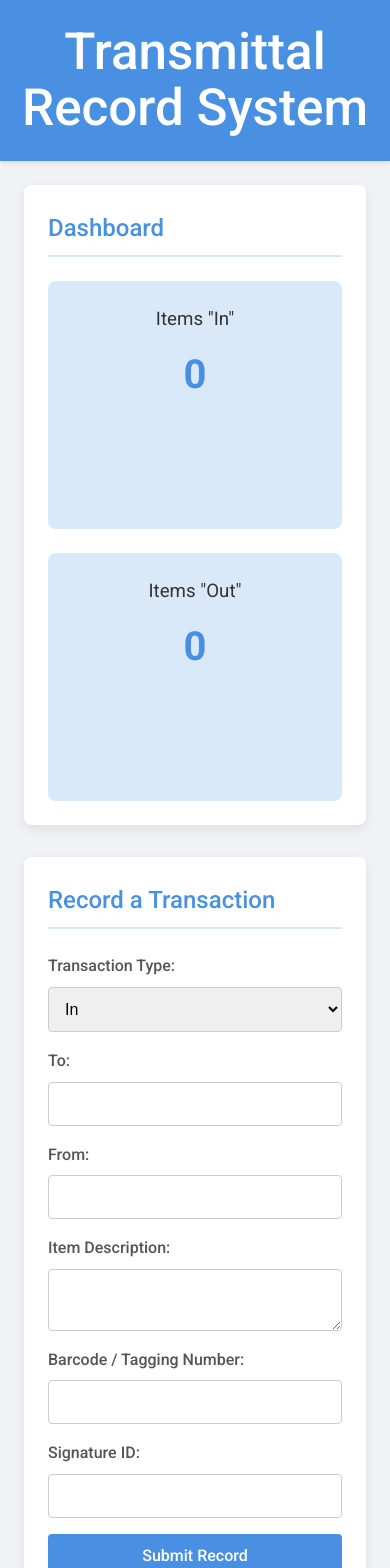
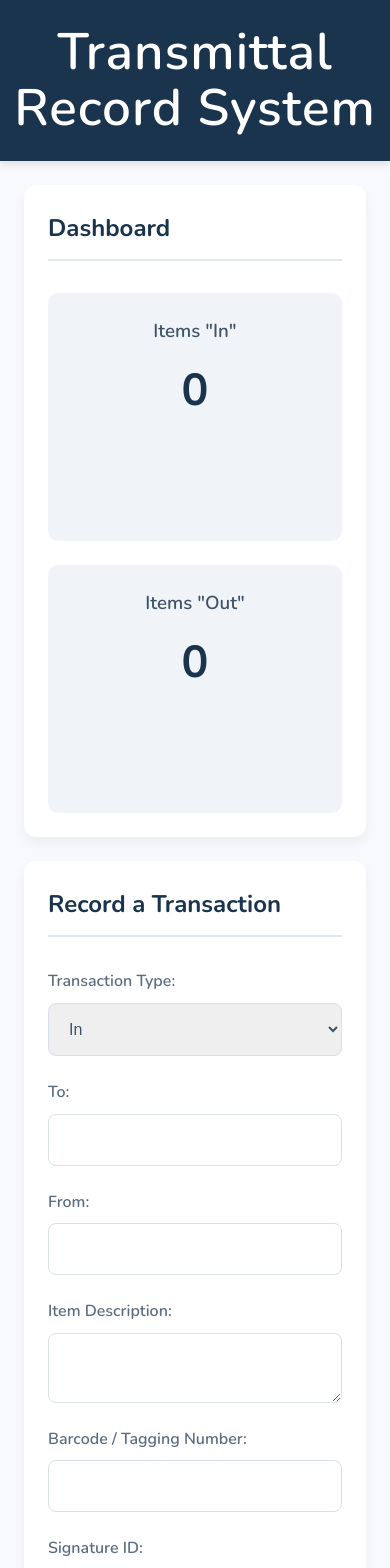
Before and after one commit to nhoelnhico/Transmital-System, a React (Vite) app in the folder frontend-react/: page / in a window 390 px wide. Shown: the top 1568 px of the page. Built offline with nearby package versions, Linux system fonts and the light colour scheme; no server answers.

Commit message:
Working Transmittal System

```diff
--- a/frontend-react/src/App.css
+++ b/frontend-react/src/App.css
@@ -1,20 +1,20 @@
 /* Color Palette:
-   Primary: #4a90e2 (a clean blue)
-   Accent: #d9e9f9 (light blue for backgrounds)
-   Background: #f0f2f5 (light gray)
-   Text: #333333 (dark gray)
+   Background: #F7F9FC
+   Card Background: #FFFFFF
+   Primary/Accent: #1A344E (a deep, professional blue)
+   Text: #3F5267
+   Borders/Shadows: a soft gray
 */
+@import url('https://fonts.googleapis.com/css2?family=Nunito:wght@400;600;700&display=swap');
 
-/* --- Basic Styles and Typography --- */
-@import url('https://fonts.googleapis.com/css2?family=Roboto:wght@400;500;700&display=swap');
-
+/* --- General Styles --- */
 body {
-    font-family: 'Roboto', sans-serif;
-    background-color: #f0f2f5;
-    color: #333333;
-    line-height: 1.6;
+    font-family: 'Nunito', sans-serif;
+    background-color: #F7F9FC;
+    color: #3F5267;
     margin: 0;
     padding: 0;
+    line-height: 1.6;
 }
 
 #root {
@@ -24,71 +24,83 @@ body {
 }
 
 header {
-    background-color: #4a90e2;
+    background-color: #1A344E;
     color: white;
     padding: 1.5rem 0;
     text-align: center;
-    box-shadow: 0 2px 4px rgba(0, 0, 0, 0.1);
+    box-shadow: 0 4px 8px rgba(0, 0, 0, 0.1);
 }
 
 header h1 {
     margin: 0;
-    font-weight: 500;
+    font-weight: 600;
+    letter-spacing: 1px;
 }
 
 main {
     flex-grow: 1;
-    max-width: 1200px;
-    margin: 2rem auto; /* This centers the content */
+    max-width: 1100px;
+    margin: 2rem auto;
     padding: 1rem;
     display: grid;
     gap: 2rem;
     grid-template-columns: 1fr;
-
 }
 
-/* --- Section and Card Styles --- */
+/* --- Card Sections --- */
 section {
-    background-color: white;
-    border-radius: 8px;
-    box-shadow: 0 4px 12px rgba(0, 0, 0, 0.08);
-    padding: 1.5rem;
+    background-color: #FFFFFF;
+    border-radius: 12px;
+    box-shadow: 0 6px 12px rgba(0, 0, 0, 0.05);
+    padding: 2rem;
+    transition: transform 0.2s ease, box-shadow 0.2s ease;
+}
+
+section:hover {
+    transform: translateY(-5px);
+    box-shadow: 0 8px 16px rgba(0, 0, 0, 0.1);
 }
 
 h2 {
-    color: #4a90e2;
-    border-bottom: 2px solid #d9e9f9;
-    padding-bottom: 0.5rem;
+    color: #1A344E;
+    border-bottom: 2px solid #E0E7ED;
+    padding-bottom: 0.75rem;
     margin-top: 0;
-    margin-bottom: 1.5rem;
-    font-weight: 500;
+    margin-bottom: 2rem;
+    font-weight: 700;
 }
 
 /* --- Dashboard Section --- */
 .dashboard-stats {
     display: flex;
     gap: 1.5rem;
-    flex-wrap: wrap; /* Allows cards to wrap on smaller screens */
+    flex-wrap: wrap;
+    justify-content: space-around;
 }
 
 .stat-card {
-    background-color: #d9e9f9;
+    background-color: #F0F4F8;
     padding: 1.5rem;
-    border-radius: 8px;
+    border-radius: 10px;
     text-align: center;
-    flex: 1 1 200px; /* Flexbox settings for responsiveness */
+    flex: 1 1 200px;
+    transition: background-color 0.2s ease;
+}
+
+.stat-card:hover {
+    background-color: #E6EEF6;
 }
 
 .stat-card h3 {
     margin: 0 0 0.5rem;
-    font-weight: 400;
-    color: #333;
+    font-weight: 600;
+    color: #3F5267;
 }
 
 .stat-card p {
-    font-size: 2.5rem;
+    font-size: 2.8rem;
     font-weight: 700;
-    color: #4a90e2;
+    color: #1A344E;
     margin: 0;
 }
 
@@ -96,24 +108,34 @@ h2 {
 form {
     display: flex;
     flex-direction: column;
-    gap: 1rem;
+    gap: 1.5rem;
 }
 
 label {
-    font-weight: 500;
-    color: #555;
-    margin-bottom: -0.5rem;
+    font-weight: 600;
+    color: #5A6D80;
+    margin-bottom: -1rem;
 }
 
 input,
 textarea,
 select {
     width: 100%;
-    padding: 0.75rem;
-    border: 1px solid #cccccc;
-    border-radius: 4px;
+    padding: 1rem;
+    border: 1px solid #D9E0E7;
+    border-radius: 8px;
     box-sizing: border-box;
     font-size: 1rem;
+    color: #3F5267;
+    transition: border-color 0.2s ease, box-shadow 0.2s ease;
+}
+
+input:focus,
+textarea:focus,
+select:focus {
+    outline: none;
+    border-color: #1A344E;
+    box-shadow: 0 0 0 3px rgba(26, 52, 78, 0.1);
 }
 
 textarea {
@@ -121,25 +143,26 @@ textarea {
 }
 
 button {
-    background-color: #4a90e2;
+    background-color: #1A344E;
     color: white;
-    padding: 0.75rem 1.5rem;
+    padding: 1rem 2rem;
     border: none;
-    border-radius: 4px;
+    border-radius: 8px;
     cursor: pointer;
-    font-size: 1rem;
-    font-weight: 500;
-    transition: background-color 0.2s;
+    font-size: 1.1rem;
+    font-weight: 600;
+    transition: background-color 0.2s ease, transform 0.1s ease;
 }
 
 button:hover {
-    background-color: #3876c4;
+    background-color: #24405C;
+    transform: translateY(-2px);
 }
 
 .search-input-container {
     display: flex;
     gap: 1rem;
-    margin-bottom: 1rem;
+    margin-bottom: 1.5rem;
 }
 
 .search-input-container input {
@@ -150,24 +173,25 @@ button:hover {
 .data-table {
     width: 100%;
     border-collapse: collapse;
-    margin-top: 1rem;
-    font-size: 0.9rem;
+    margin-top: 1.5rem;
+    font-size: 0.95rem;
 }
 
 .data-table th,
 .data-table td {
-    border: 1px solid #e0e0e0;
-    padding: 0.75rem;
+    border-bottom: 1px solid #E0E7ED;
+    padding: 1rem;
     text-align: left;
 }
 
 .data-table th {
-    background-color: #f5f5f5;
-    font-weight: 500;
+    background-color: #F7F9FC;
+    font-weight: 600;
+    color: #1A344E;
 }
 
-.data-table tbody tr:nth-child(even) {
-    background-color: #fafafa;
+.data-table tbody tr:hover {
+    background-color: #F0F4F8;
 }
 
 /* --- Activity Log List --- */
@@ -177,19 +201,29 @@ button:hover {
 }
 
 #logs-list li {
-    background: #fafafa;
-    padding: 0.75rem;
-    border-left: 4px solid #4a90e2;
-    border-radius: 4px;
-    margin-bottom: 0.5rem;
-    font-size: 0.9rem;
+    background: #F7F9FC;
+    padding: 1rem;
+    border-left: 4px solid #1A344E;
+    border-radius: 6px;
+    margin-bottom: 1rem;
+    font-size: 0.95rem;
+    transition: background-color 0.2s ease;
 }
 
-/* --- Media Queries for Responsiveness --- */
+#logs-list li:hover {
+    background-color: #E6EEF6;
+}
+
+/* --- Media Queries --- */
 @media (max-width: 768px) {
     main {
         margin: 1rem;
         padding: 0.5rem;
+        gap: 1.5rem;
+    }
+
+    section {
+        padding: 1.5rem;
     }
 
     .dashboard-stats {
@@ -204,4 +238,9 @@ button:hover {
         width: 100%;
     }
 
+    .data-table th,
+    .data-table td {
+        padding: 0.75rem;
+        font-size: 0.85rem;
+    }
 }
--- a/frontend-react/src/App.jsx
+++ b/frontend-react/src/App.jsx
@@ -1,5 +1,3 @@
-// frontend-react/src/App.jsx
-
 import React, { useState, useEffect } from 'react';
 import axios from 'axios';
 import Dashboard from './components/Dashboard';
@@ -11,7 +9,7 @@ import './App.css';
 function App() {
   const [inCount, setInCount] = useState(0);
   const [outCount, setOutCount] = useState(0);
-  const [refreshLogs, setRefreshLogs] = useState(0); // New state to trigger log refresh
+  const [refreshLogs, setRefreshLogs] = useState(0);
 
   const fetchDashboardCounts = async () => {
     try {
@@ -25,7 +23,7 @@ function App() {
 
   const handleTransactionAdded = () => {
     fetchDashboardCounts();
-    setRefreshLogs(prev => prev + 1); // Increment state to trigger log refresh
+    setRefreshLogs(prev => prev + 1);
   };
 
   useEffect(() => {
@@ -33,7 +31,7 @@ function App() {
   }, []);
 
   return (
-    <div className="App">
+    <div id="root">
       <header>
         <h1>Transmittal Record System</h1>
       </header>
--- a/frontend-react/src/components/ActivityLog.jsx
+++ b/frontend-react/src/components/ActivityLog.jsx
@@ -1,5 +1,3 @@
-// frontend-react/src/components/ActivityLog.jsx
-
 import React, { useState, useEffect } from 'react';
 import axios from 'axios';
 
@@ -17,10 +15,10 @@ function ActivityLog({ refreshSignal }) {
 
   useEffect(() => {
     fetchActivityLogs();
-  }, [refreshSignal]); // Now depends on the refreshSignal state
+  }, [refreshSignal]);
 
   return (
-    <section id="activity-logs">
+    <section>
       <h2>Activity Logs</h2>
       <div id="logs-list">
         {logs.length > 0 ? (
--- a/frontend-react/src/components/Dashboard.jsx
+++ b/frontend-react/src/components/Dashboard.jsx
@@ -2,14 +2,14 @@ import React from 'react';
 
 function Dashboard({ inCount, outCount }) {
   return (
-    <section id="dashboard">
+    <section>
       <h2>Dashboard</h2>
       <div className="dashboard-stats">
-        <div className="stat-card in-count">
+        <div className="stat-card">
           <h3>Items "In"</h3>
           <p>{inCount}</p>
         </div>
-        <div className="stat-card out-count">
+        <div className="stat-card">
           <h3>Items "Out"</h3>
           <p>{outCount}</p>
         </div>
--- a/frontend-react/src/components/Search.jsx
+++ b/frontend-react/src/components/Search.jsx
@@ -12,6 +12,7 @@ function Search() {
 
     const headers = Object.keys(data[0]);
     return (
+      <div className="table-container">
         <table className="data-table">
           <thead>
             <tr>
@@ -30,6 +31,7 @@ function Search() {
             ))}
           </tbody>
         </table>
+      </div>
     );
   };
 
@@ -66,7 +68,7 @@ function Search() {
 
   return (
     <>
-      <section id="search">
+      <section>
         <h2>Global Search</h2>
         <div className="search-input-container">
           <input
@@ -80,7 +82,7 @@ function Search() {
         <div id="search-results">{createTable(searchResults)}</div>
       </section>
 
-      <section id="transaction-history">
+      <section>
         <h2>Transaction History by ID</h2>
         <div className="search-input-container">
           <input
@@ -95,9 +97,11 @@ function Search() {
           {createTable(transactionHistory)}
         </div>
         {transactionHistory.length > 0 && (
+          <div className="download-btn-container">
             <button id="download-csv-btn" onClick={handleDownload}>
               Download CSV
             </button>
+          </div>
         )}
       </section>
     </>
--- a/frontend-react/src/components/TransactionForm.jsx
+++ b/frontend-react/src/components/TransactionForm.jsx
@@ -1,5 +1,3 @@
-// frontend-react/src/components/TransactionForm.jsx
-
 import React, { useState } from 'react';
 import axios from 'axios';
 
@@ -11,6 +9,7 @@ function TransactionForm({ onTransactionAdded }) {
     item_description: '',
     barcode_tag_number: '',
     signature_id: '',
+    quantity: ''
   });
 
   const handleChange = (e) => {
@@ -31,8 +30,9 @@ function TransactionForm({ onTransactionAdded }) {
           item_description: '',
           barcode_tag_number: '',
           signature_id: '',
+          quantity: ''
         });
-        onTransactionAdded(); // Calls the function from App.jsx
+        onTransactionAdded();
       }
     } catch (error) {
       alert('Error submitting transaction.');
@@ -41,7 +41,7 @@ function TransactionForm({ onTransactionAdded }) {
   };
 
   return (
-    <section id="forms">
+    <section>
       <h2>Record a Transaction</h2>
       <form onSubmit={handleSubmit}>
         <label htmlFor="transaction_type">Transaction Type:</label>
@@ -65,6 +65,9 @@ function TransactionForm({ onTransactionAdded }) {
         <label htmlFor="signature_id">Signature ID:</label>
         <input type="text" id="signature_id" value={formData.signature_id} onChange={handleChange} required />
 
+        <label htmlFor="quantity">Quantity:</label>
+        <input type="number" id="quantity" value={formData.quantity} onChange={handleChange} required />
+
         <button type="submit">Submit Record</button>
       </form>
     </section>
```
Also changed, not shown: 1 other file (tests, documents, lock files or other folders). Lines whose indentation alone changed are shown as unchanged.
